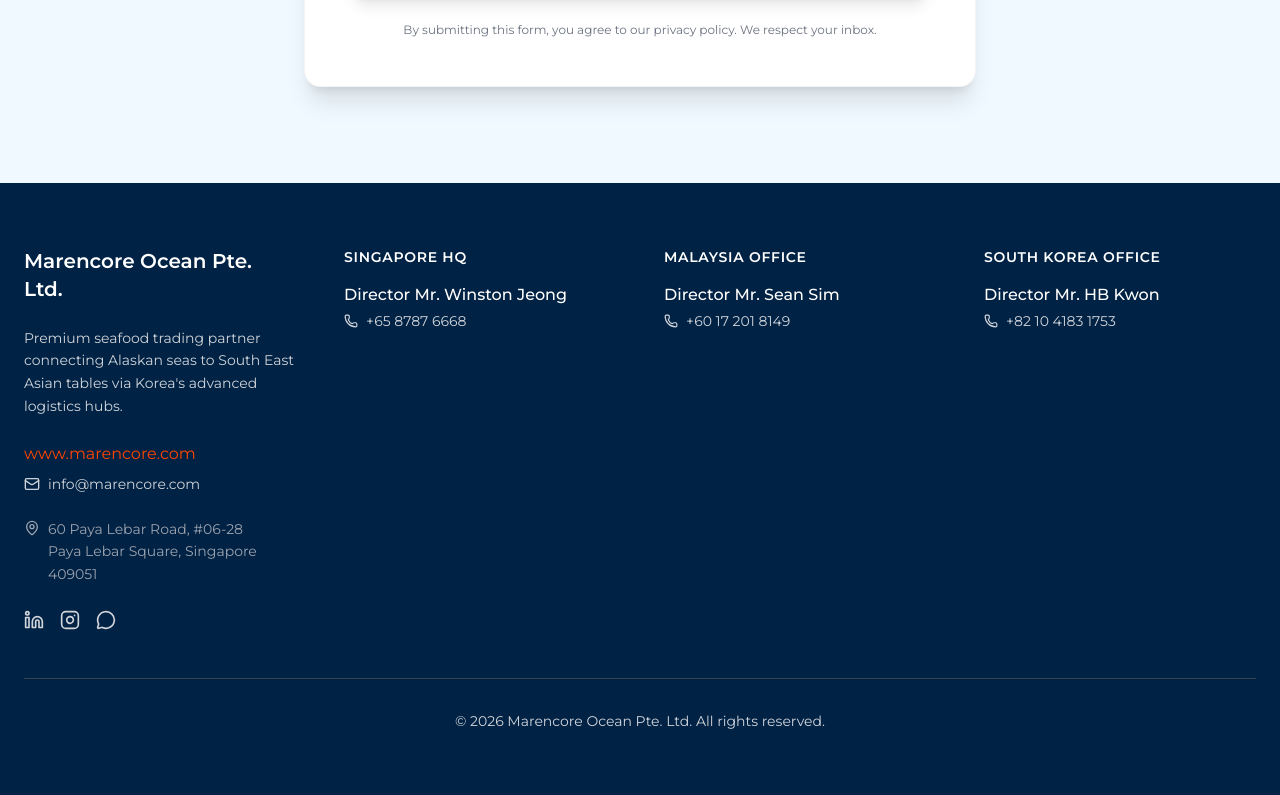
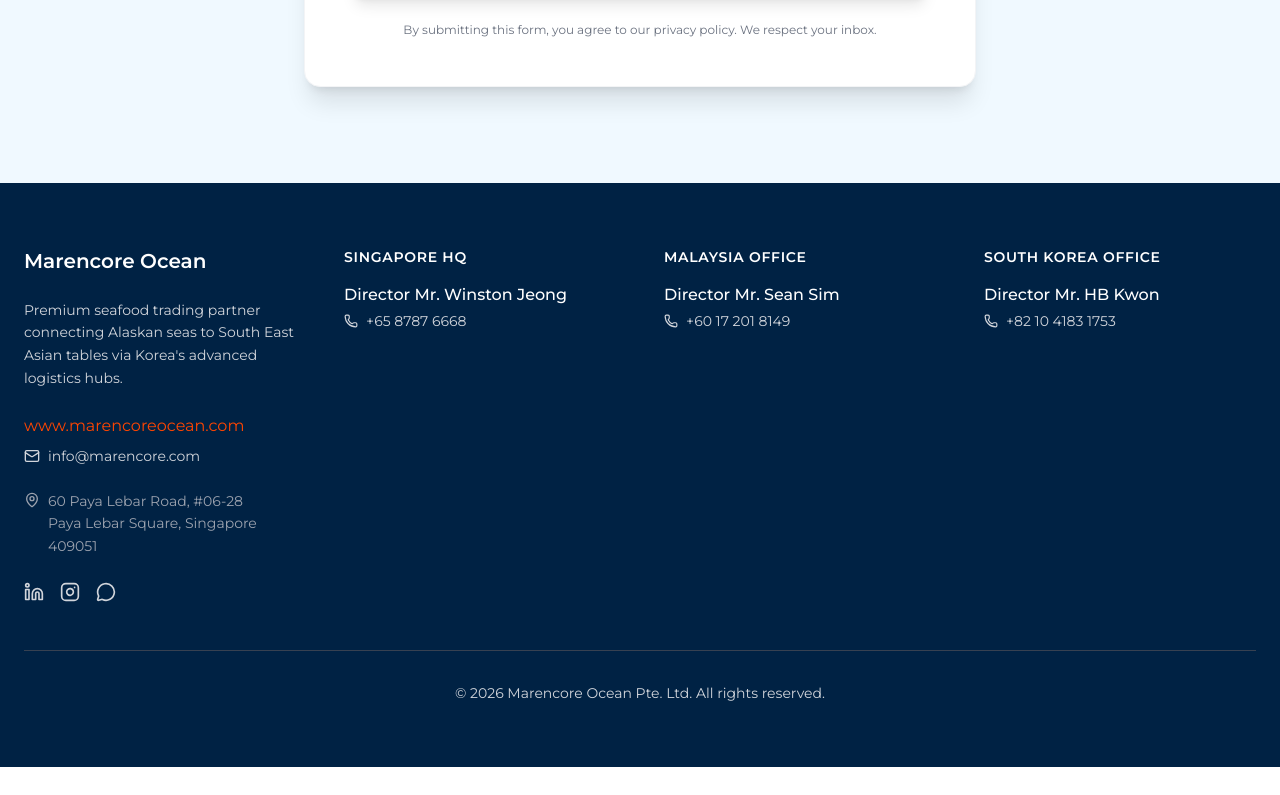
Before and after one commit to seansim-kor/Marencore, a React (Vite) app: page /#/ in a window 1280 px wide. Shown: the part 6120-6915 px from the top of the page. After the commit the page ends 6887 px from the top, so only its background shows below. Built offline with nearby package versions, Linux system fonts and the light colour scheme.

Commit message:
feat: Update company name and website in footer
Reflects the updated company branding and domain name in the footer section.

```diff
--- a/components/Footer.tsx
+++ b/components/Footer.tsx
@@ -8,12 +8,12 @@
         <div className="grid grid-cols-1 md:grid-cols-2 lg:grid-cols-4 gap-12 mb-12">
           {/* Company Info */}
           <div>
-            <h3 className="text-white text-xl font-heading font-bold mb-6">Marencore Ocean Pte. Ltd.</h3>
+            <h3 className="text-white text-xl font-heading font-bold mb-6">Marencore Ocean</h3>
             <p className="mb-6 text-sm leading-relaxed">
                 Premium seafood trading partner connecting Alaskan seas to South East Asian tables via Korea's advanced logistics hubs.
             </p>
             <div className="flex flex-col gap-2 mb-6">
-                <a href="https://www.marencore.com" className="text-accent hover:text-white transition-colors">www.marencore.com</a>
+                <a href="https://www.marencoreocean.com" className="text-accent hover:text-white transition-colors">www.marencoreocean.com</a>
                 <a href="mailto:info@marencore.com" className="flex items-center gap-2 hover:text-white transition-colors text-sm">
                     <Mail size={16} /> info@marencore.com
                 </a>
```
